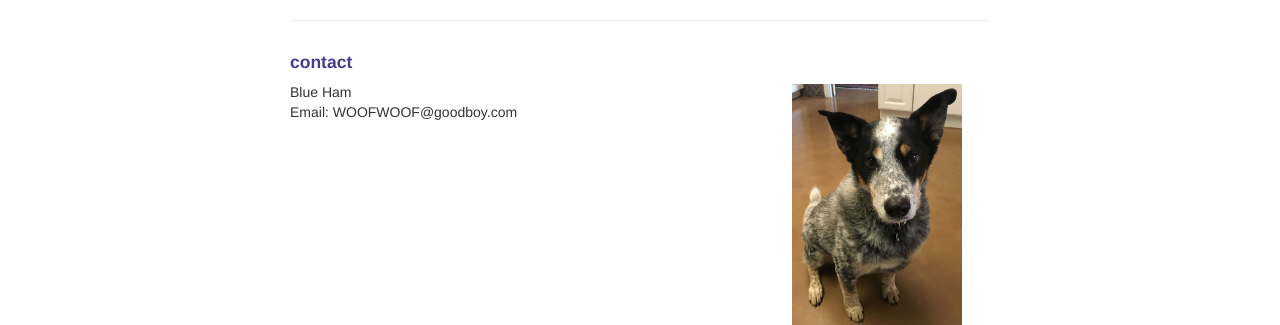
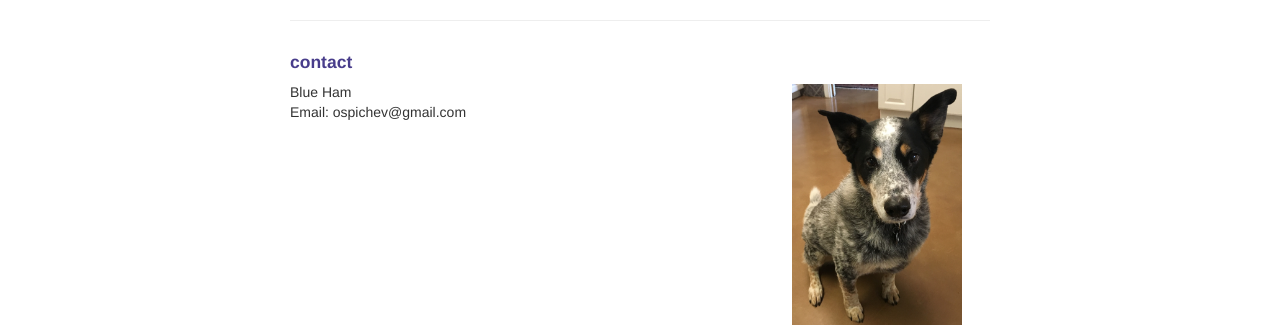
Before and after one commit to ospichev/ospichev.github.io, a Jekyll site: the page built from index.md, in a window 1280 px wide. Shown: the part 153-478 px from the top of the page. Built offline with Jekyll 4.4.1, drawn with Linux system fonts in a browser that asks for light colours.

Commit message:
update my website

```diff
--- a/index.md
+++ b/index.md
@@ -1,6 +1,6 @@
 ---
 layout: frontpage
-title: Blue Ham
+title: Sergei Ospichev
 description: Blue Ham is a PhD candidate at Broom University.
 keywords: Blue, Ham, treats, recycling, mail, being a good boy
 ---
@@ -19,13 +19,13 @@ Blue Ham is a PhD candidate at Broom University. His research interests include
     <div class="row-fluid">
         <div class="span5">
             Blue Ham<br/>
-            Email: WOOFWOOF@goodboy.com<br/>
+            Email: ospichev@gmail.com<br/>
         </div>
 
         <div class="span2">
         <a href="../assets/headshot.jpg">
             <img src="../assets/headshot.jpg"
-                  title="Blue Ham" alt="Blue Ham"/></a>
+                  title="Sergei Ospichev" alt="Sergei Ospichev"/></a>
         </div>
     </div>
 </div>
```
